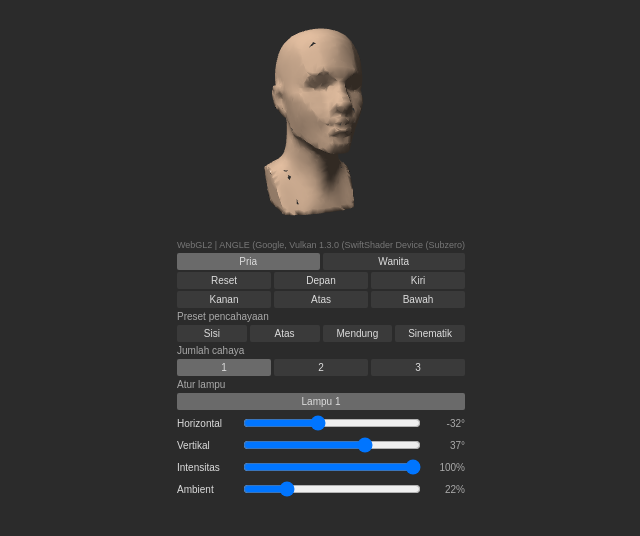
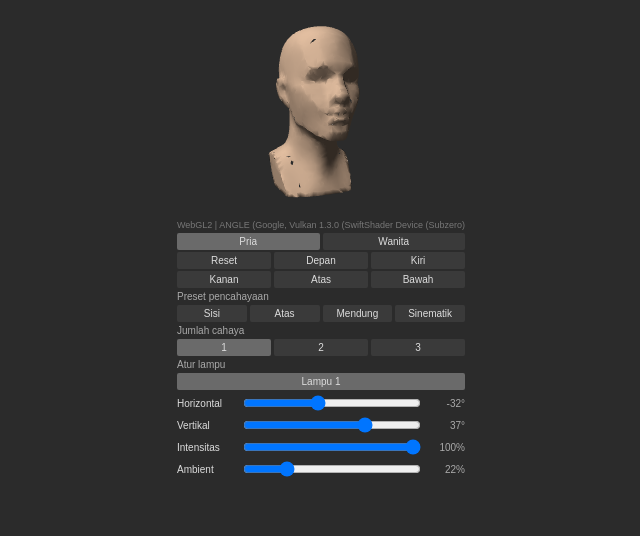
Before and after one commit to XYRN01/HEADREF-TEST, a plain HTML site: page index.html in a window 1280 px wide. Shown: the whole page, without its empty margins (319-959 px from the left). Drawn offline with nearby package versions, Linux system fonts and the light colour scheme.

Commit message:
Add files via upload

```diff
--- a/index.html
+++ b/index.html
@@ -4,9 +4,9 @@
 <meta charset="utf-8">
 <meta name="viewport" content="width=device-width, initial-scale=1">
 <style>
-  html, body { margin:0; background:#2b2b2b; color:#ddd; font-family:sans-serif; font-size:10px; overflow:hidden; height:100%; }
+  html, body { margin:0; background:#2b2b2b; color:#ddd; font-family:sans-serif; font-size:10px; height:100%; overflow-y:auto; }
   #wrap { width:300px; margin:0 auto; }
-  canvas { display:block; width:240px; height:240px; margin:0 auto; cursor:grab; touch-action:none; }
+  canvas { display:block; width:220px; height:220px; margin:0 auto; cursor:grab; touch-action:none; }
   #info { text-align:center; height:11px; color:#777; font-size:9px; overflow:hidden; }
   .row { display:flex; gap:3px; margin:2px 6px 0; }
   .lbl { padding:3px 6px 0; color:#aaa; line-height:12px; }
@@ -87,7 +87,7 @@
   const info = document.getElementById("info");
   const renderer = new THREE.WebGLRenderer({ canvas: canvas, antialias: true });
   renderer.setPixelRatio(Math.min(window.devicePixelRatio || 1, 2));
-  renderer.setSize(240, 240, false);
+  renderer.setSize(220, 220, false);
   renderer.setClearColor(0x2b2b2b, 1);
 
   const scene = new THREE.Scene();
```
